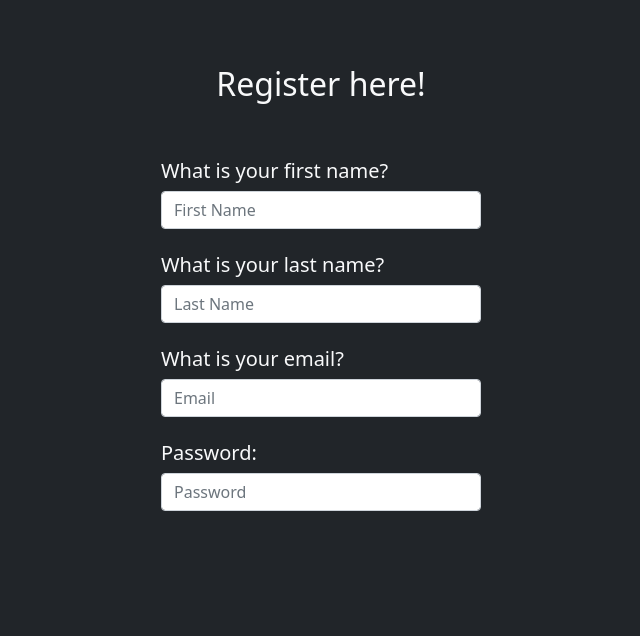
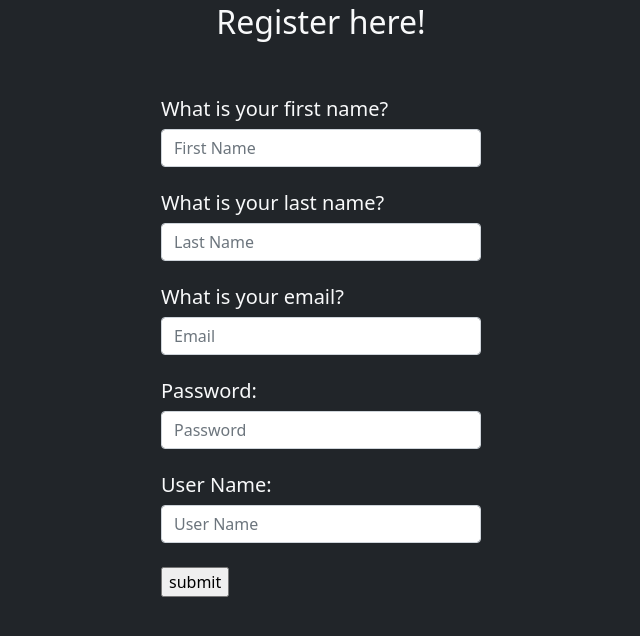
Before and after one commit to dci-team-projects/todo-list-backend, a React (Create React App) app in the folder client/: page /register in a window 1280 px wide. Shown: the top 636 px of the page, without its empty margins (319-959 px from the left). Built offline with nearby package versions, Linux system fonts and the light colour scheme.

Commit message:
made the registration page but still receiving some errors

```diff
--- a/client/src/components/Register.js
+++ b/client/src/components/Register.js
@@ -1,4 +1,5 @@
-import React from "react";
+import { useState } from "react";
+// import formInputs from "../helpers/FormInputs";
 
 const Register = () => {
   const formInputs = (
@@ -17,10 +18,50 @@ const Register = () => {
           className="form-control"
           id={inputName}
           placeholder={placeholder}
-        ></input>
+          onChange={handleChange}
+        />
       </div>
     );
   };
+
+  const data = {
+    username: "",
+    firstName: "",
+    lastName: "",
+    email: "",
+    password: "",
+  };
+
+  const [userData, updateUserData] = useState(data);
+
+  const handleChange = (e) => {
+    updateUserData({
+      ...userData,
+      [e.target.name]: e.target.value,
+    });
+  };
+
+  const handleSubmit = (e) => {
+    e.preventDefault();
+    const submitData = async () => {
+      fetch("http://localhost:5000/users", {
+        method: "POST",
+        headers: {
+          "Content-type": "application/json",
+        },
+        body: JSON.stringify(userData),
+      })
+        .then((response) => response.json())
+        .then((data) => {
+          console.log(data);
+        })
+        .catch((error) => {
+          console.error("Error:", error);
+        });
+    };
+    submitData();
+  };
+
   return (
     <div className="w-100 h-75 d-flex justify-content-center flex-column align-items-center">
       <h2 className="pb-5">Register here!</h2>
@@ -34,6 +75,8 @@ const Register = () => {
         {formInputs("text", "lastName", "Last Name", "What is your last name?")}
         {formInputs("email", "email", "Email", "What is your email?")}
         {formInputs("password", "password", "Password", "Password:")}
+        {formInputs("text", "username", "User Name", "User Name:")}
+        <input type="submit" value="submit" onClick={handleSubmit} />
       </form>
     </div>
   );
```
